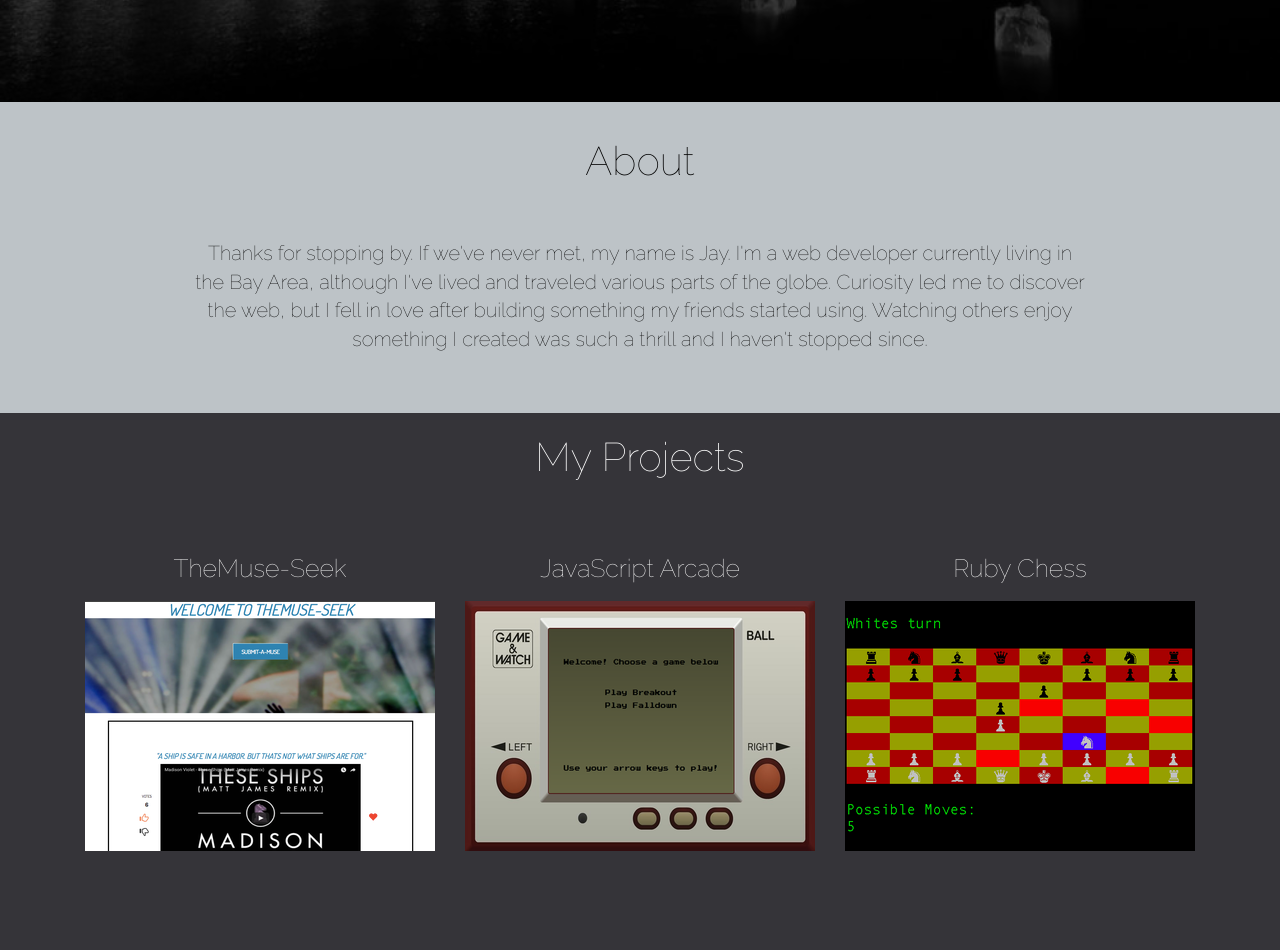
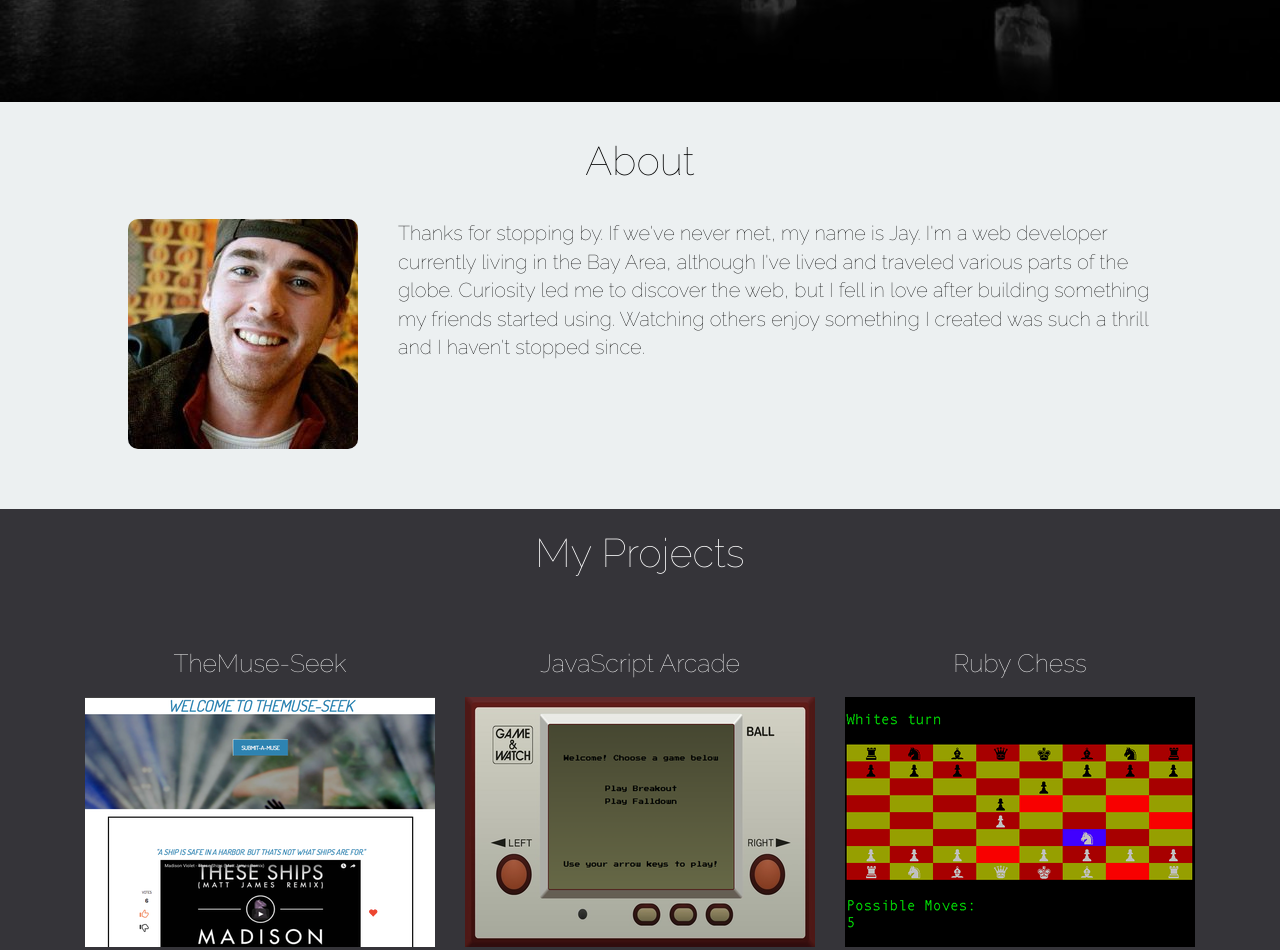
Before and after one commit to gabrie30/aboutme, a plain HTML site: page index.html in a window 1280 px wide. Shown: the part 698-1648 px from the top of the page. Drawn offline with nearby package versions, Linux system fonts and the light colour scheme.

Commit message:
add picture

```diff
--- a/css/styles.css
+++ b/css/styles.css
@@ -18,6 +18,7 @@ header {
   font-family: 'Pacifico', cursive;
   color: white;
   text-decoration: none;
+  text-shadow: 0px 0px 22px black;
 }
 
 .header-nav {
@@ -102,17 +103,23 @@ header {
   font-weight: 300;
   text-align: center;
   font-family: 'Raleway', sans-serif;
-  padding-bottom: 50px;
+  padding-bottom: 30px;
 }
 
 .about-section {
   height: auto;
   color: black;
-  background: #bdc3c7;
+  background: #ecf0f1;
   font-size: 20px;
-  text-align: center;
   font-family: 'Raleway', sans-serif;
-  padding: 30px 15% 60px 15%;
+  padding: 30px 10% 60px 10%;
+}
+
+.profile-pic {
+  position: relative;
+  float: left;
+  margin-right: 40px;
+  border-radius: 10px;
 }
 
 .projects-section {
--- a/index.html
+++ b/index.html
@@ -39,7 +39,9 @@
 
     <section id="about" class="about-section">
       <div class="about-heading">About</div>
-      <div class="about-text">Thanks for stopping by. If we've never met, my name is Jay. I'm a web developer currently living in the Bay Area, although I've lived and traveled various parts of the globe. Curiosity led me to discover the web, but I fell in love after building something my friends started using. Watching others enjoy something I created was such a thrill and I haven't stopped since.</div>
+      <div class="about-text group">
+        <img class="profile-pic" src="./pictures/profile.jpg" alt="headshot">Thanks for stopping by. If we've never met, my name is Jay. I'm a web developer currently living in the Bay Area, although I've lived and traveled various parts of the globe. Curiosity led me to discover the web, but I fell in love after building something my friends started using. Watching others enjoy something I created was such a thrill and I haven't stopped since.
+      </div>
     </section>
 
     <section id="projects" class="projects-section">
```
Also changed, not shown: pictures/profile.jpeg (added), pictures/profile.jpg (added).
